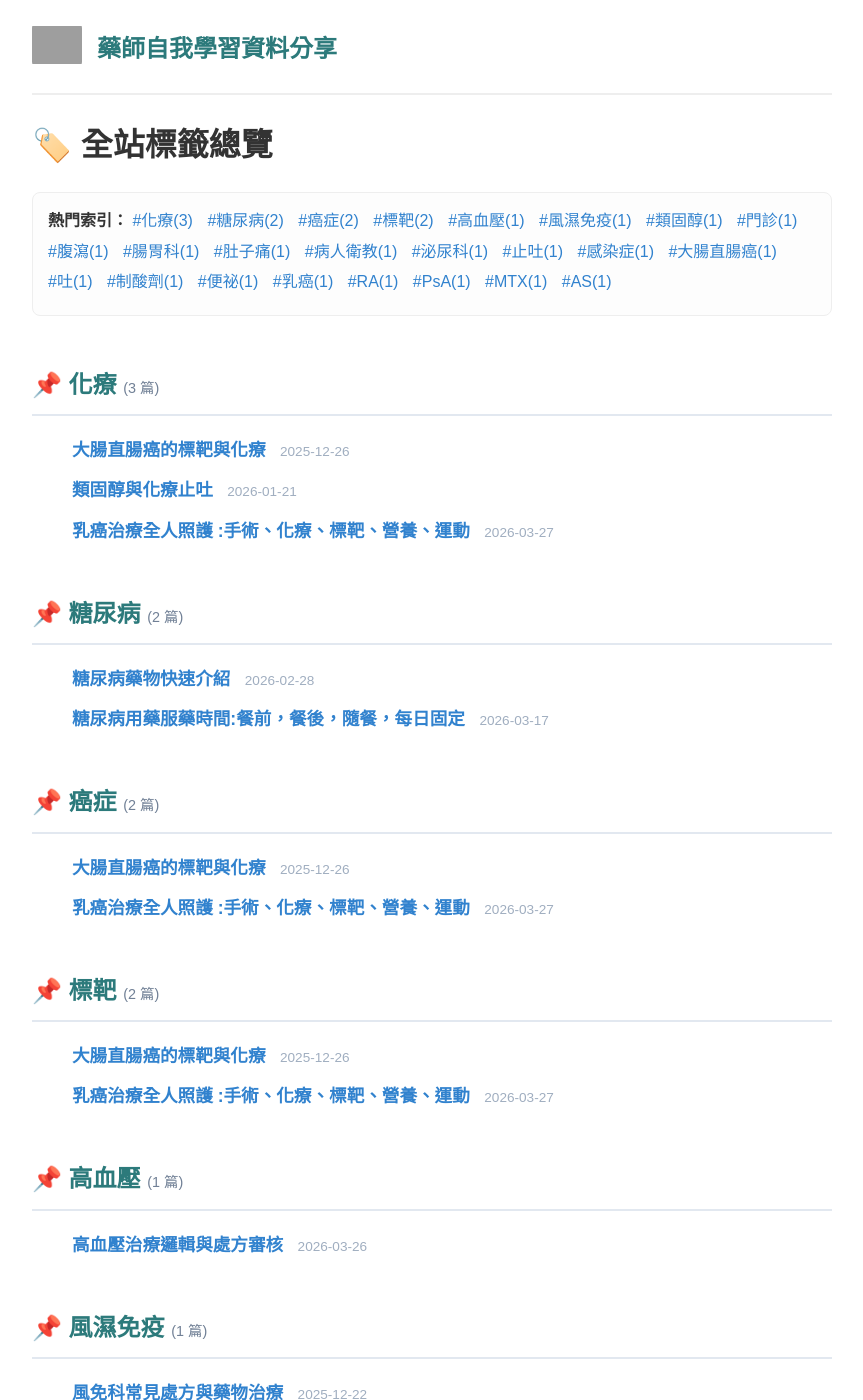
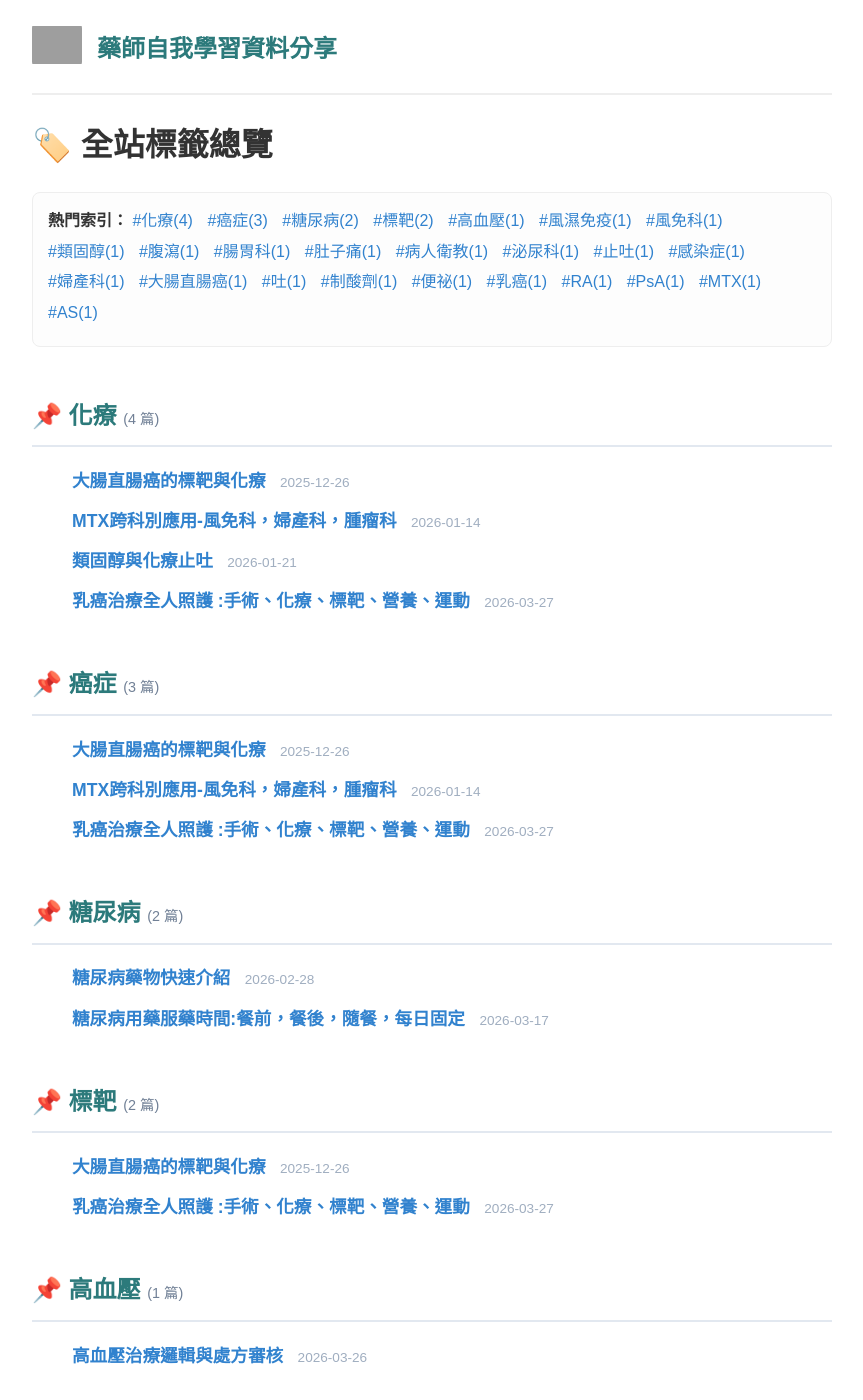
Before and after one commit to liaoweihung/note, a Jekyll site: the page built from tags.md, in a window 1280 px wide and 1400 px high. Shown: the whole window, without its empty margins (208-1071 px from the left). Built offline with Jekyll 4.4.1, drawn with Linux system fonts in a browser that asks for light colours; some of the changed text lies outside the part shown; grey boxes are pictures that could not be loaded.

Commit message:
Add files via upload

```diff
--- a/_meds/MTXspecialties.md
+++ b/_meds/MTXspecialties.md
@@ -2,14 +2,16 @@
 layout: default
 title: MTX跨科別應用-風免科，婦產科，腫瘤科
 category: 圖卡
-tags: [門診, MTX, ]
+tags: [MTX, 化療, 婦產科, 風免科, 癌症]
+date: 2026-01-14
 ---
 
 # {{ page.title }}
 
-> 💡 **簡報摘要**：MTX跨科別應用，風免科，婦產科，腫瘤科
+> 💡 **摘要**：MTX在這三個科別的使用狀況與劑量
 
-![簡報封面預覽](/note/img/MTX.png)
+![預覽](/note/img/MTX.png)
 
--
-</a>
+---
+
+<a href="https://drive.google.com/file/d/16Q4SLWwIBEF1ZIzrYV1EbdLlDlsXyuUn/view?usp=sharing" target="_blank" style="display: block; text-align: center; padding: 15px 20px; background-color: #2c7a7b; color: white; text-decoration: none; border-radius: 8px; font-weight: bold; margin-bottom: 12px;">📄 下載：MTX跨科別應用-風免科，婦產科，腫瘤科</a>
```
